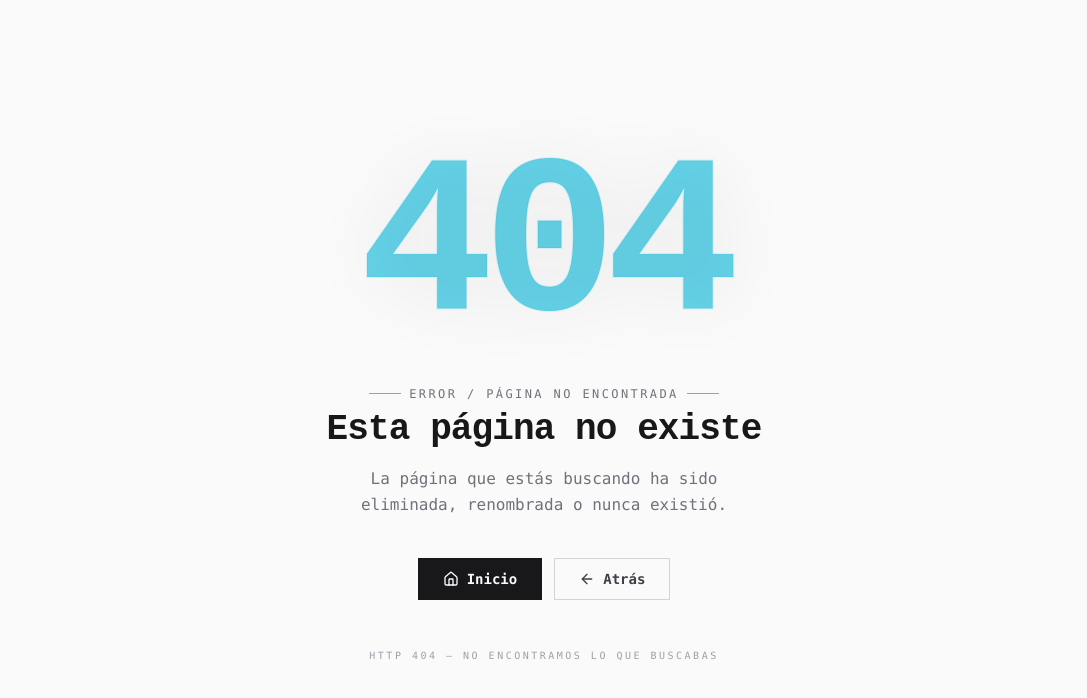
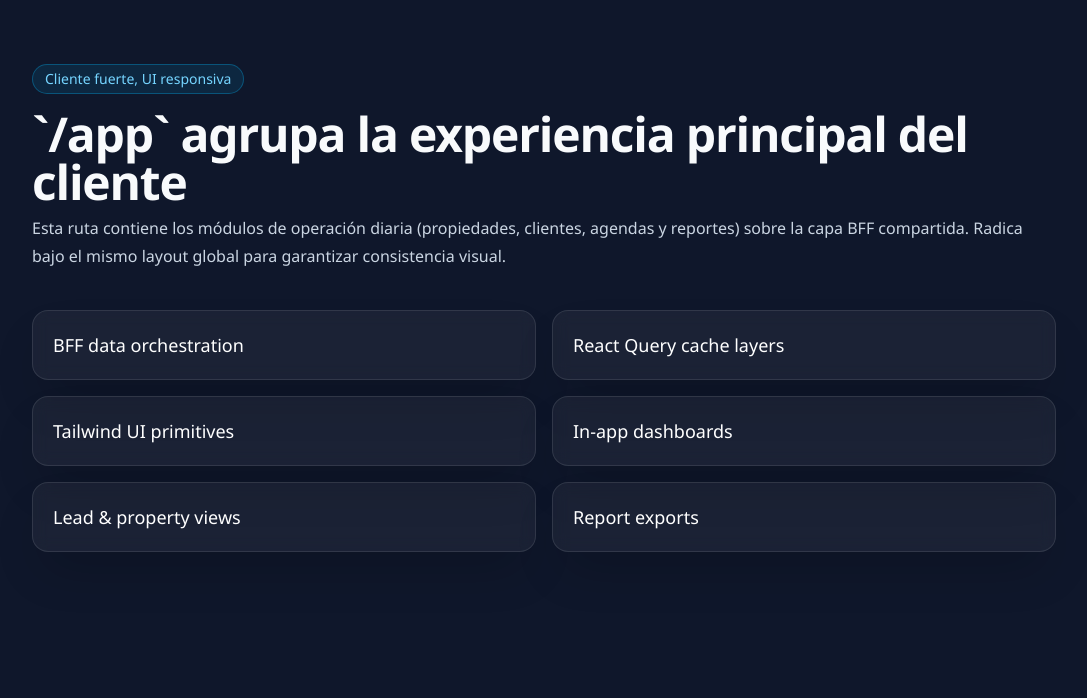
Before and after one commit to antiguatechlabs/Real-Estate-App-Template, a Next.js app: page /app in a window 1280 px wide. Before the commit this address had no page. Shown: the top 698 px of the page, without its empty margins (96-1183 px from the left). Built offline with nearby package versions, Linux system fonts and the light colour scheme.

Commit message:
Add BFF API route and enhance main application structure with new modules and areas

```diff
--- /dev/null
+++ b/app/api/bff/route.ts
@@ -0,0 +1,11 @@
+import { NextResponse } from "next/server";
+
+export async function GET() {
+  const payload = {
+    name: "BFF placeholder",
+    description: "Ruta compartida para mediación entre Laravel y los clientes Next.js",
+    lastUpdated: new Date().toISOString(),
+  };
+
+  return NextResponse.json(payload);
+}
--- /dev/null
+++ b/app/app/page.tsx
@@ -0,0 +1,42 @@
+const modules = [
+  "BFF data orchestration",
+  "React Query cache layers",
+  "Tailwind UI primitives",
+  "In-app dashboards",
+  "Lead & property views",
+  "Report exports",
+];
+
+export default function ClientAppPage() {
+  return (
+    <main className="min-h-screen bg-slate-900 px-6 py-16 text-slate-50">
+      <section className="mx-auto flex max-w-5xl flex-col gap-10">
+        <header className="space-y-4">
+          <span className="inline-flex rounded-full border border-sky-400/30 bg-sky-400/10 px-3 py-1 text-sm font-medium text-sky-300">
+            Cliente fuerte, UI responsiva
+          </span>
+          <div className="space-y-2">
+            <h1 className="text-4xl font-semibold tracking-tight sm:text-5xl">
+              `/app` agrupa la experiencia principal del cliente
+            </h1>
+            <p className="text-base leading-7 text-slate-300">
+              Esta ruta contiene los módulos de operación diaria (propiedades, clientes, agendas y reportes) sobre la
+              capa BFF compartida. Radica bajo el mismo layout global para garantizar consistencia visual.
+            </p>
+          </div>
+        </header>
+
+        <div className="grid gap-4 sm:grid-cols-2">
+          {modules.map((module) => (
+            <article
+              key={module}
+              className="rounded-2xl border border-white/10 bg-white/5 p-5 shadow-2xl shadow-black/20 backdrop-blur"
+            >
+              <p className="text-lg font-medium text-white">{module}</p>
+            </article>
+          ))}
+        </div>
+      </section>
+    </main>
+  );
+}
--- a/app/page.tsx
+++ b/app/page.tsx
@@ -9,6 +9,24 @@ const stack = [
   "jsPDF",
   "jspdf-autotable",
   "react-calendar"
+];
+
+const areas = [
+  {
+    title: "Landing pública",
+    path: "/",
+    detail: "Espacio marketing para presentar la plataforma y redirigir a cada cliente al área que corresponda."
+  },
+  {
+    title: "Aplicación principal",
+    path: "/app",
+    detail: "Concentra las vistas operativas del cliente (propiedades, clientes, calendarios, reportes)."
+  },
+  {
+    title: "BFF compartido",
+    path: "/api/bff",
+    detail: "Provee autenticación, cache y adaptadores entre Laravel y los clientes Next.js."
+  }
 ];
 
 export default function Home() {
@@ -40,6 +58,19 @@ export default function Home() {
             </article>
           ))}
         </div>
+
+        <section className="grid gap-4 pt-8 sm:grid-cols-2">
+          {areas.map(({ title, path, detail }) => (
+            <article
+              key={title}
+              className="rounded-2xl border border-slate-700/80 bg-slate-950/80 p-5 text-slate-200 shadow-xl shadow-black/60"
+            >
+              <p className="text-sm uppercase tracking-wide text-slate-400">{path}</p>
+              <h2 className="mt-2 text-2xl font-semibold text-white">{title}</h2>
+              <p className="mt-3 text-sm leading-relaxed text-slate-300">{detail}</p>
+            </article>
+          ))}
+        </section>
       </section>
     </main>
   );
```
Also changed, not shown: 1 other file (tests, documents, lock files or other folders).
